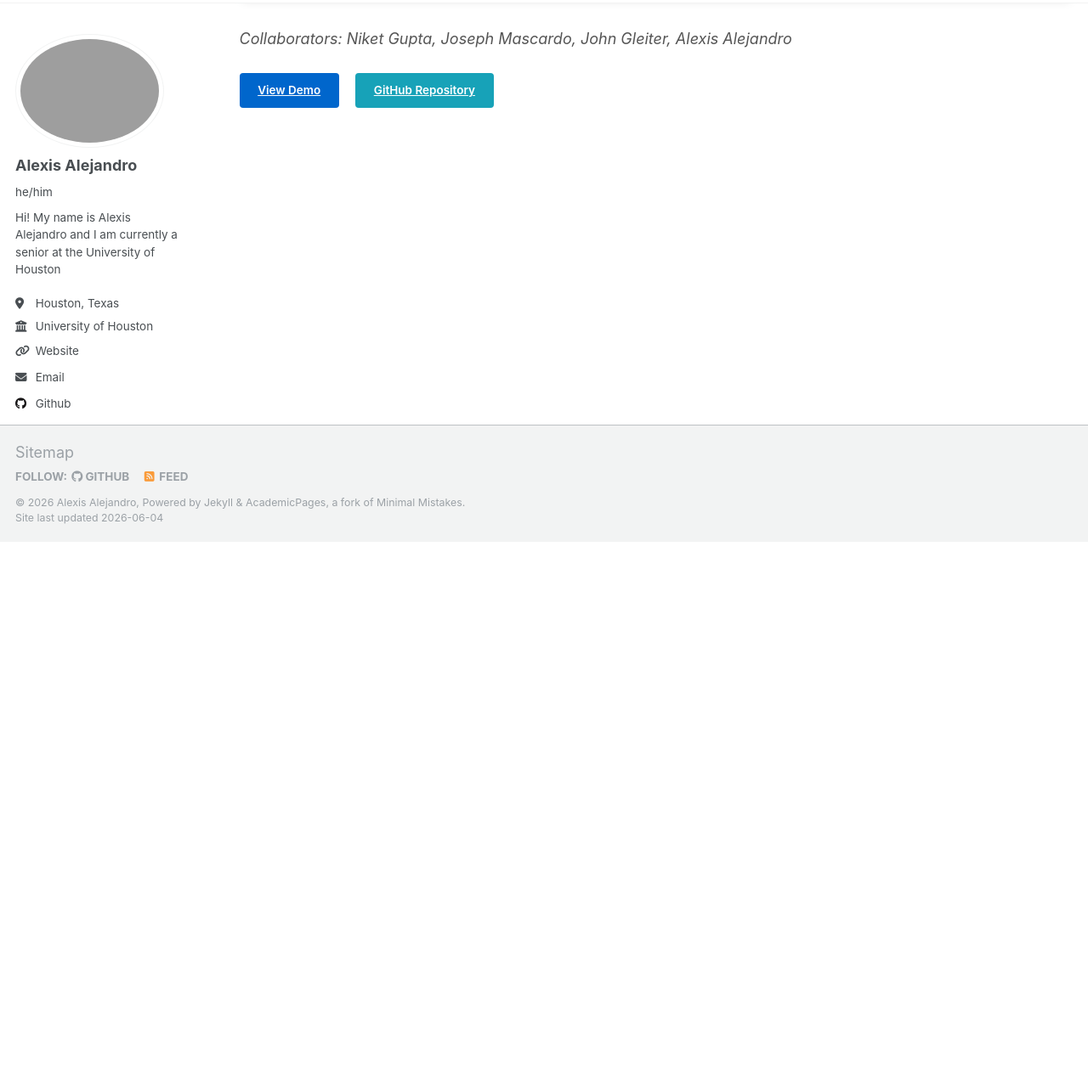
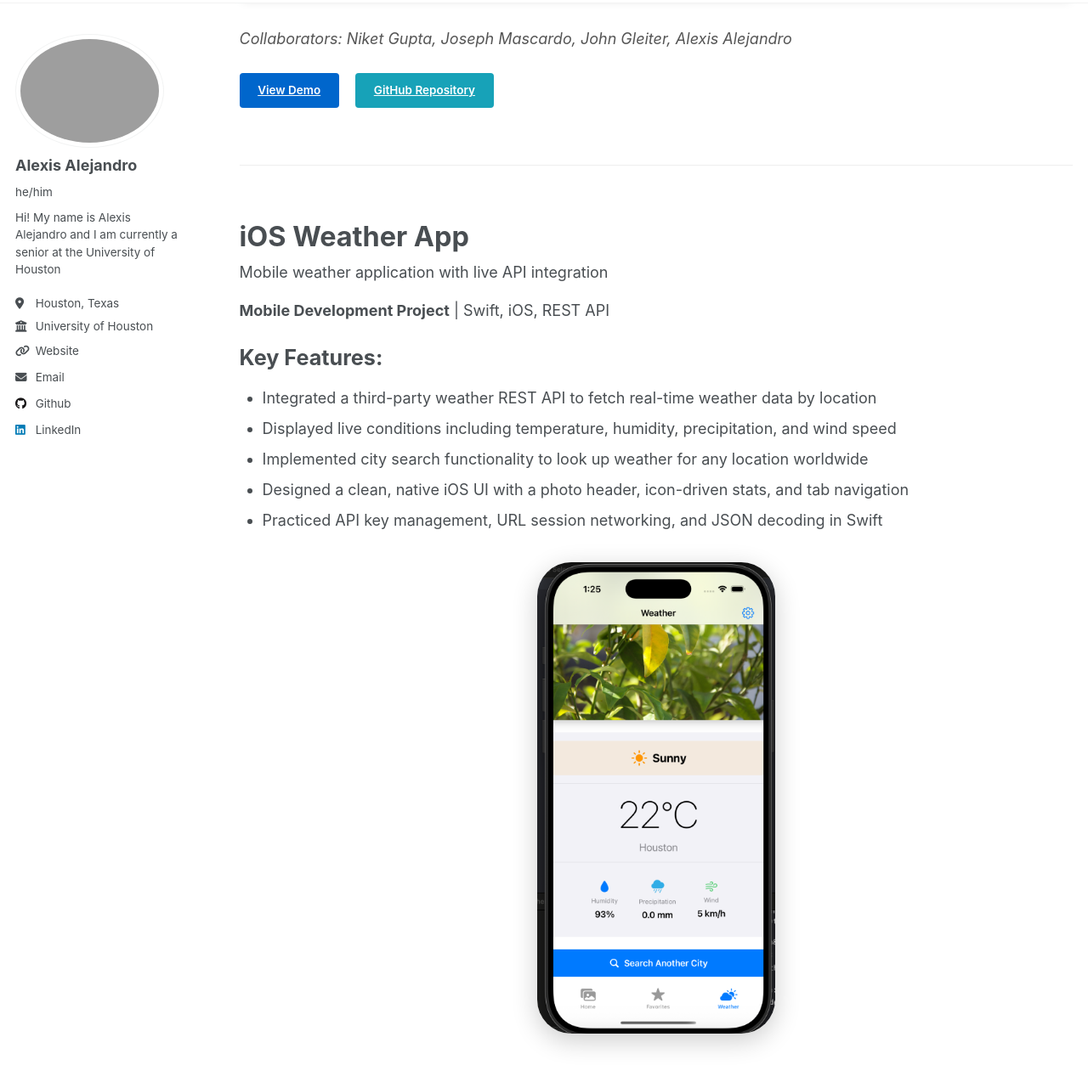
Before and after one commit to AlexisA3400/AlexisA3400.github.io, a Jekyll site: the page built from _pages/portfolio.html, in a window 1280 px wide and 1400 px high, scrolled down 1091 px, cut to the strip 66-1340 px from the top of the window. Shown: the whole strip at 85% size. Built offline with Jekyll 4.4.1, drawn with Linux system fonts in a browser that asks for light colours; before the commit the page ends 1795 px from its top, so only the background shows below that.

Commit message:
Update portfolio.html

```diff
--- a/_pages/portfolio.html
+++ b/_pages/portfolio.html
@@ -4,9 +4,7 @@ title: "Portfolio"
 permalink: /portfolio/
 author_profile: true
 ---
-
 {% include base_path %}
-
 <style>
   /* Video embed styling */
   .video-embed {
@@ -61,7 +59,6 @@ author_profile: true
     border-width: 12px 0 12px 20px;
     border-color: transparent transparent transparent #fff;
   }
-
   /* Button styling */
   .btn-container {
     margin: 1.5rem 0;
@@ -93,7 +90,16 @@ author_profile: true
     transform: translateY(-2px);
     box-shadow: 0 4px 8px rgba(0,0,0,0.1);
   }
-
+  /* App screenshot styling */
+  .app-screenshot {
+    text-align: center;
+    margin: 2rem 0;
+  }
+  .app-screenshot img {
+    max-width: 280px;
+    border-radius: 40px;
+    box-shadow: 0 8px 30px rgba(0,0,0,0.2);
+  }
   /* Content styling */
   .portfolio-item {
     margin-bottom: 3rem;
@@ -137,9 +143,7 @@ author_profile: true
     Secure web application with Azure AD integration<br/>
 
   </div>
-
   <p><strong>Full-stack Development Project</strong> | Python, Flask, Azure AD</p>
-
   <h3>Key Features:</h3>
   <ul>
     <li>Implemented CRUD based administrator privileges</li>
@@ -148,7 +152,6 @@ author_profile: true
     <li>Designed responsive front-end with form validation and error handling</li>
     <li>Deployed containerized application using Docker for portability</li>
   </ul>
-
   <div class="video-embed">
     <a href="https://www.youtube.com/watch?v=owLFAySZoO4" target="_blank">
       <img src="https://img.youtube.com/vi/owLFAySZoO4/maxresdefault.jpg" alt="Flask Project Video Thumbnail">
@@ -157,7 +160,6 @@ author_profile: true
       </div>
     </a>
   </div>
-
   <p class="collaborators">Collaborators: Niket Gupta, Joseph Mascardo, John Gleiter, Alexis Alejandro</p>
 
   <div class="btn-container">
@@ -165,3 +167,24 @@ author_profile: true
     <a href="https://github.com/jomosquito/Edmonton-v.02/tree/main" class="btn btn--info" target="_blank">GitHub Repository</a>
   </div>
 </div>
+
+<div class="portfolio-item">
+  <h2 class="portfolio-title">iOS Weather App</h2>
+
+  <div class="excerpt">
+    Mobile weather application with live API integration
+  </div>
+  <p><strong>Mobile Development Project</strong> | Swift, iOS, REST API</p>
+  <h3>Key Features:</h3>
+  <ul>
+    <li>Integrated a third-party weather REST API to fetch real-time weather data by location</li>
+    <li>Displayed live conditions including temperature, humidity, precipitation, and wind speed</li>
+    <li>Implemented city search functionality to look up weather for any location worldwide</li>
+    <li>Designed a clean, native iOS UI with a photo header, icon-driven stats, and tab navigation</li>
+    <li>Practiced API key management, URL session networking, and JSON decoding in Swift</li>
+  </ul>
+
+  <div class="app-screenshot">
+    <img src="/images/weather-app-screenshot.png" alt="iOS Weather App showing sunny conditions in Houston">
+  </div>
+</div>
```
